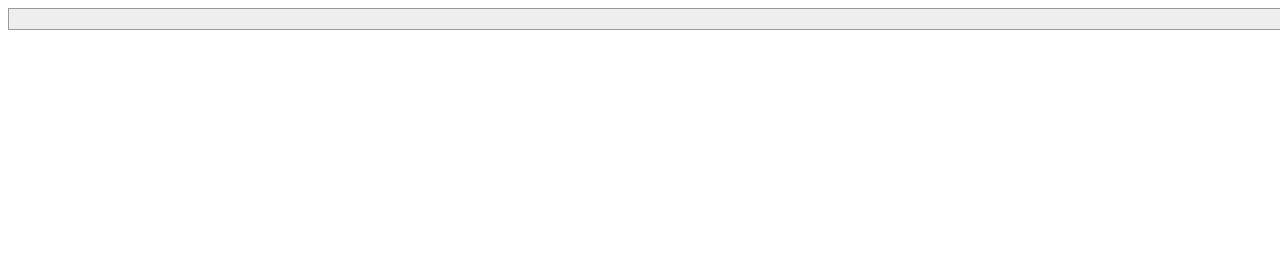
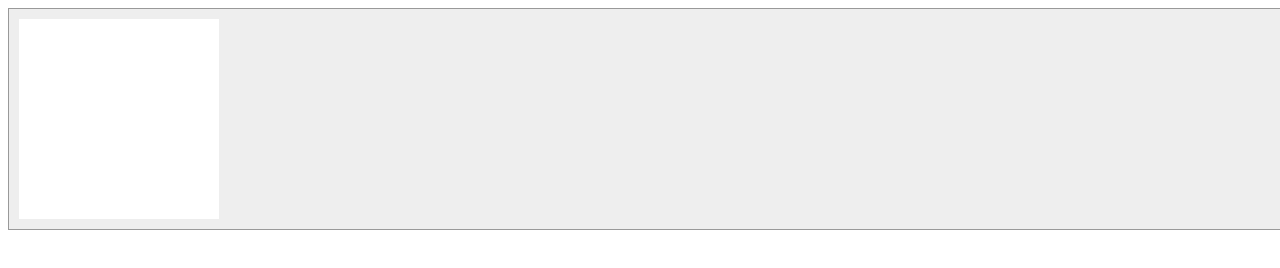
Before and after one commit to ggaier/ife, a plain HTML site: page task03.html in a window 1280 px wide. Shown: the top 268 px of the page. Drawn offline with Linux system fonts and the light colour scheme.

Commit message:
style left side bar

```diff
--- a/css/task03.css
+++ b/css/task03.css
@@ -1,5 +1,10 @@
 html * {
     font-family: arial, sans-serif
+}
+
+body{
+	height: 100%;
+	width: 100%;
 }
 
 .container {
@@ -9,3 +14,16 @@ html * {
     background-color: #eee;
     border: 1px solid #999;
 }
+
+.sidebar{
+	width: 200px;
+	min-height: 200px;
+	background-color: white;
+}
+
+.sidebar--left{
+	float: left;
+}
+
+.sidebar--right{
+}
--- a/task03.html
+++ b/task03.html
@@ -3,15 +3,18 @@
 
 <head>
     <meta charset="utf-8">
+    <meta http-equiv="X-UA-Compatible" content="IE=edge">
+    <meta name=description content="">
+    <meta name=viewport content="width=device-width, initial-scale=1">
     <title>三栏式布局</title>
     <link rel="stylesheet" type="text/css" href="css/task03.css">
 </head>
 
 <body>
     <div class="container">
-        <div class="sidebar sidebar--position--left"></div>
+        <div class="sidebar sidebar--left"></div>
         <div class="content"></div>
-        <div class="sidebar sidebar--position--right"></div>
+        <div class="sidebar sidebar--right"></div>
     </div>
 </body>
 
```
